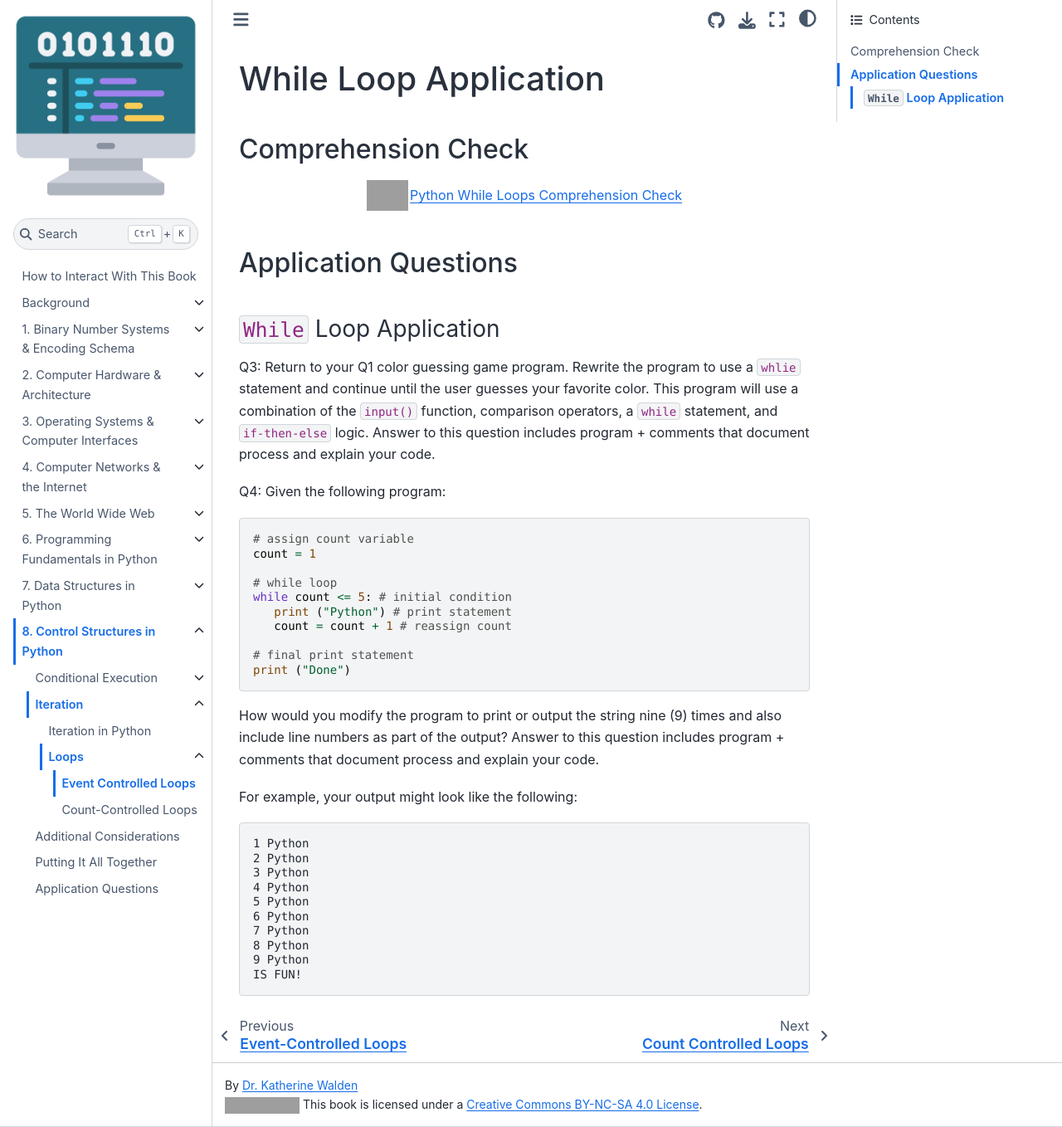
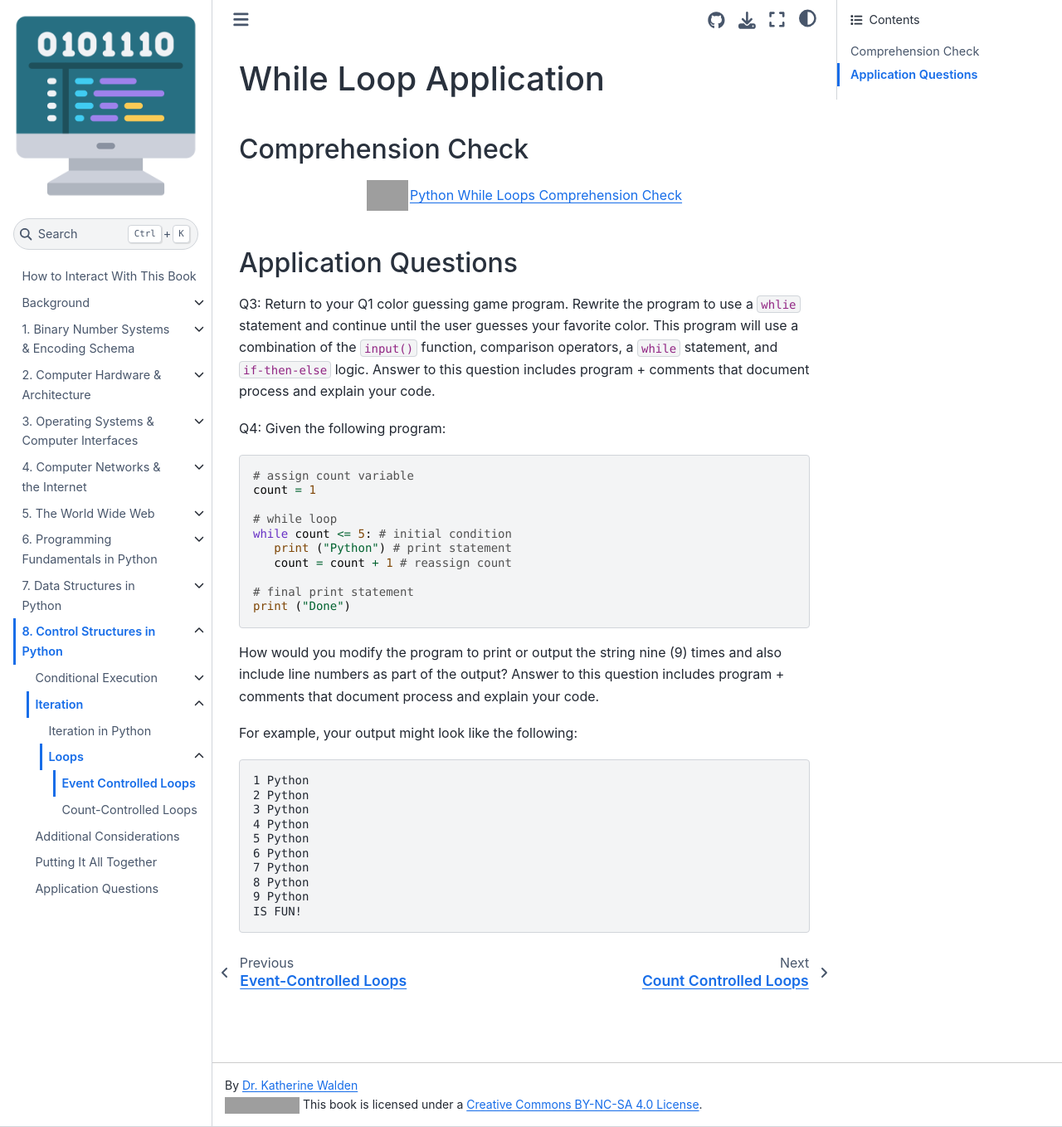
Before and after one commit to kwaldenphd/code-in-context, a Jupyter Book: the page built from book/08-control-structures/10-while-loop-application.md, in a window 1280 px wide and 1358 px high. Shown: the whole window at 83% size. Built offline with Jupyter Book 1.0.4 settings and Sphinx 7.4.7 and the Sphinx Book theme 1.1.4, drawn with Linux system fonts in a browser that asks for light colours; comment, search, counter and statistics services are not loaded; grey boxes are pictures that could not be loaded.

Commit message:
Minor tweaks

```diff
--- a/book/08-control-structures/10-while-loop-application.md
+++ b/book/08-control-structures/10-while-loop-application.md
@@ -10,8 +10,6 @@
   </table>
 
 ## Application Questions
-
-#### `While` Loop Application
 
 Q3: Return to your Q1 color guessing game program. Rewrite the program to use a `whlie` statement and continue until the user guesses your favorite color. This program will use a combination of the `input()` function, comparison operators, a `while` statement, and `if-then-else` logic. Answer to this question includes program + comments that document process and explain your code.
 
```
Also changed, not shown: book/07-data-structures/05-string-application.md (+2 -1 lines), book/08-control-structures/15-application.md (+2 -1 lines), book/06-python-fundamentals/09-converting-data-types.ipynb.
